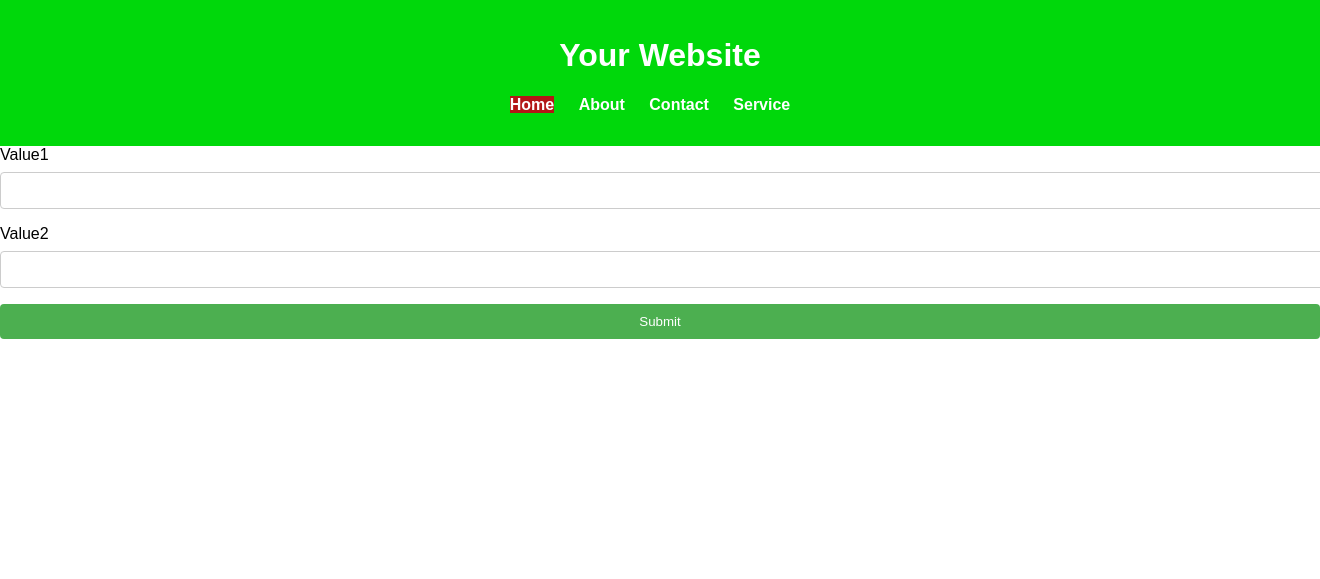
After one commit to Hasninemamud/Learning-Django, a Django app: page /from/ in a window 1320 px wide; the page is wider, and only the part inside the window is pictured. The commit adds this page. Shown: the top 579 px of that part. Run offline with Django 4.2, Linux system fonts and the light colour scheme.

Commit message:
implement GET method

```diff
--- a/learn_django/urls.py
+++ b/learn_django/urls.py
@@ -20,8 +20,9 @@ from learn_django import views
 
 urlpatterns = [
     path('admin/', admin.site.urls),
-    path('', views.index),
-    path('about/', views.about),
-    path('service/', views.service),
-    path('contact/', views.contact),
+    path('', views.index, name='index'),
+    path('about/', views.about, name='about'),
+    path('service/', views.service, name='service'),
+    path('contact/', views.contact, name='contact'),
+    path('from/', views.userfrom, name='userfrom'),
 ]
--- a/learn_django/views.py
+++ b/learn_django/views.py
@@ -12,3 +12,14 @@ def contact(request):
 
 def service(request):
     return render(request, "service.html")
+
+def userfrom(request):
+    try:
+        # n1=request.GET['num1']
+        # n2=request.GET['num2']
+        n1=request.GET.get('num1')
+        n2=request.GET.get('num2')
+        print(n1+n2)
+    except:
+        pass
+    return render(request, "userfrom.html")
--- a/static/css/index.css
+++ b/static/css/index.css
@@ -1,5 +1,5 @@
 body {
-    ;
+
     background-position: center;
     font-family: 'Arial', sans-serif;
     margin: 0;
@@ -77,3 +77,7 @@ button:hover {
     background-color: #45a049;
 }
 /* Add more styles as needed */
+
+header .active a {
+    background-color: #b31616;
+}
--- a/templates/header.html
+++ b/templates/header.html
@@ -7,15 +7,16 @@
     <link rel="stylesheet" href="/js/login.js">
     <title>Your Website</title>
 </head>
-<body style="background-image: url(/static/img/panda.jpeg)">
+<body >
     <header>
         <h1>Your Website</h1>
         <nav>
             <ul>
-                <li><a href="/">Home</a></li>
-                <li><a href="/about">About</a></li>
-                <li><a href="/contact">Contact</a></li>
-                <li><a href="/service">Service</a></li>
+                {% comment %} {{request.path}} {% endcomment %}
+                <li class="active"><a href="{% url "index" %}">Home</a></li>
+                <li><a href="{% url "about" %}">About</a></li>
+                <li><a href="{% url "contact" %}">Contact</a></li>
+                <li><a href="{% url "service" %}">Service</a></li>
             </ul>
         </nav>
     </header>
--- /dev/null
+++ b/templates/userfrom.html
@@ -0,0 +1,29 @@
+{% extends "base.html" %}
+{% block content %}
+
+<body>
+
+    <div class="container">
+        <form id="myForm">
+            <div>
+                <label for="">Value1</label>
+                <input type="text" name="num1" class="form-control"/>
+            </div>
+
+            <div>
+                <label for="">Value2</label>
+                <input type="text" name="num2" class="form-control"/>
+            </div>
+
+
+            <button type="submit">Submit</button>
+        </form>
+    </div>
+
+    <script src="static/script.js"></script>
+</body>
+</html>
+
+
+
+{% endblock  %}
```
Also changed, not shown: static/css/from.css (added, +34 -0 lines).
